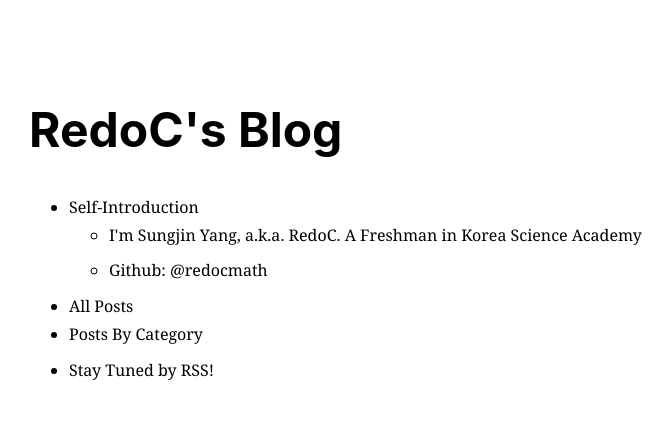
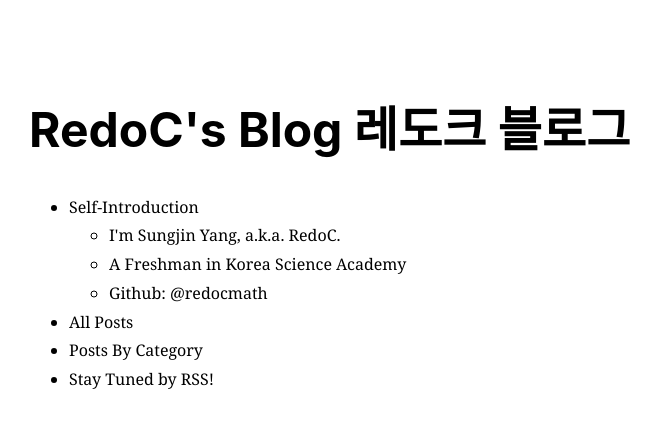
Before and after one commit to redocmath/redocmath.github.io, a Jekyll site: the page built from index.md, in a window 1280 px wide. Shown: the top 428 px of the page, without its empty margins (291-963 px from the left). Built offline with Jekyll 4.4.1, drawn with Linux system fonts in a browser that asks for light colours.

Commit message:
misc: additional setup

```diff
--- a/_config.yml
+++ b/_config.yml
@@ -1,4 +1,4 @@
-title: RedoC's Blog # name of the site
+title: RedoC's Blog 레도크 블로그 # name of the site
 author: RedoC (Sungjin Yang) # name of site's author
 email: coderlovemedia@gmail.com # email of site's author
 url: https://redocmath.github.io # root address of the site
--- a/_data/menu.yml
+++ b/_data/menu.yml
@@ -4,7 +4,8 @@
 entries:
   - title: Self-Introduction
     entries:
-      - title: I'm Sungjin Yang, a.k.a. RedoC. A Freshman in Korea Science Academy
+      - title: I'm Sungjin Yang, a.k.a. RedoC.
+      - title: 'A Freshman in <a href="https://en.wikipedia.org/wiki/Korea_Science_Academy_of_KAIST">Korea Science Academy'
       - title: "Github: @redocmath"
         url: https://github.com/redocmath
 
--- a/assets/css/main.scss
+++ b/assets/css/main.scss
@@ -27,6 +27,7 @@
     all:inherit;
     display: inline-block;
     position: relative;
+    margin: unset
 }
 
 a::after {
```
Also changed, not shown: 7 other files.
